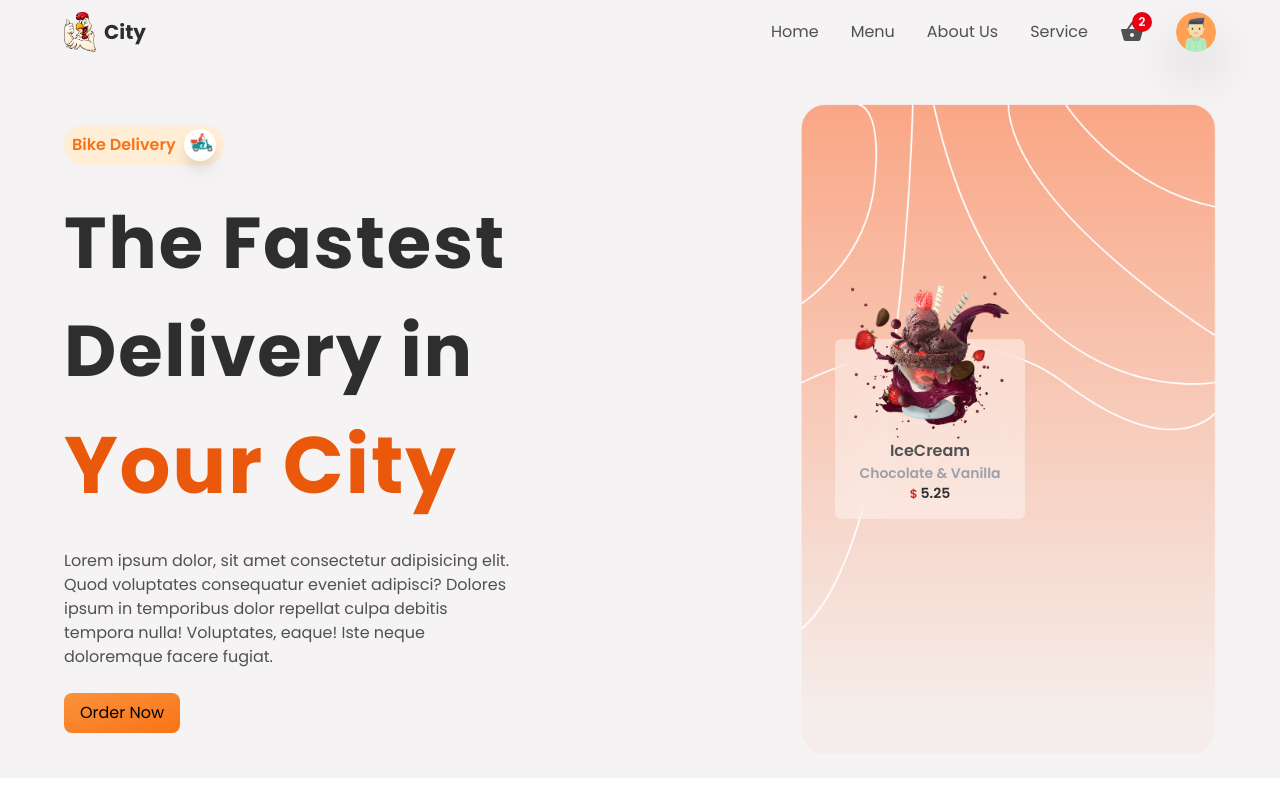
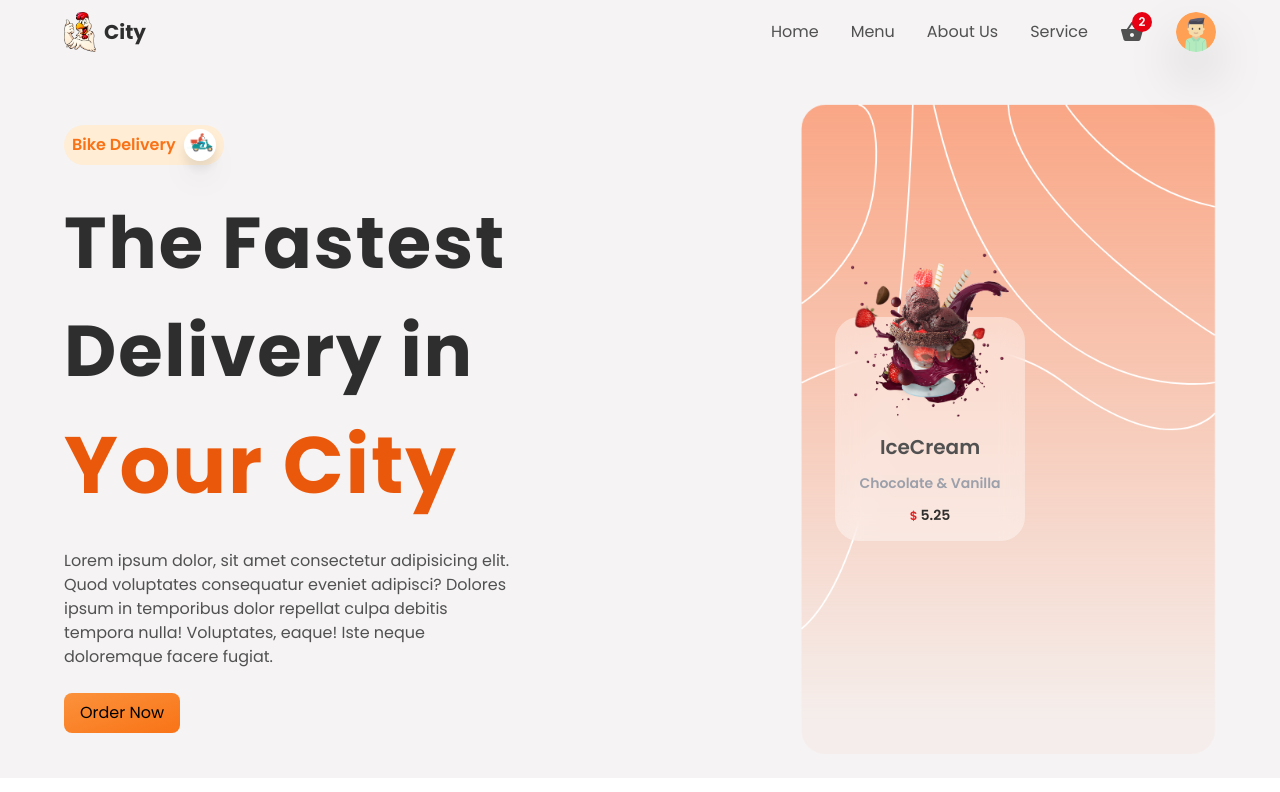
Before and after one commit to AmanpreetSingh1995/react-food-delivery-app, a React (Create React App) app: page / in a window 1280 px wide. Shown: the top 792 px of the page. Built offline with nearby package versions, Linux system fonts and the light colour scheme.

Commit message:
Home Container

```diff
--- a/src/components/HomeContainer.jsx
+++ b/src/components/HomeContainer.jsx
@@ -52,10 +52,12 @@ const HomeContainer = () => {
 				/>
 
 				<div className="w-full h-full absolute top-0 left-0 flex items-center justify-center px-32 py-4">
-					<div className="w-190 p-4 bg-cardOverlay backdrop-blur-md rounded-md flex flex-col items-center justify-center">
+					<div className="w-190 p-4 bg-cardOverlay backdrop-blur-md rounded-3xl flex flex-col items-center justify-center">
 						<img src={I1} className="w-40 -mt-20" alt="i1" />
-						<p className="text-base font-semibold text-textColor">IceCream</p>
-						<p className="text-sm text-lighttextGray font-semibold">
+						<p className="text-xl font-semibold text-textColor mt-4">
+							IceCream
+						</p>
+						<p className="text-sm text-lighttextGray font-semibold my-3">
 							Chocolate & Vanilla
 						</p>
 
```
